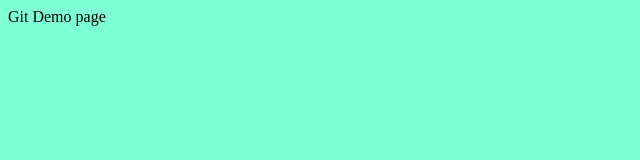
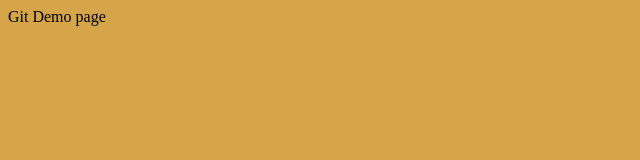
Before and after one commit to Ivan-Peredo/practice-repo, a plain HTML site: page index.html in a window 1280 px wide. Shown: the whole page, without its empty margins (0-640 px from the left). Drawn offline with Linux system fonts and the light colour scheme.

Commit message:
changed background color on body

```diff
--- a/styles.css
+++ b/styles.css
@@ -1,5 +1,5 @@
 body{
-    background-color: aquamarine;
+    background-color: rgba(205, 145, 34, 0.819);
 }
 
 head{
```
